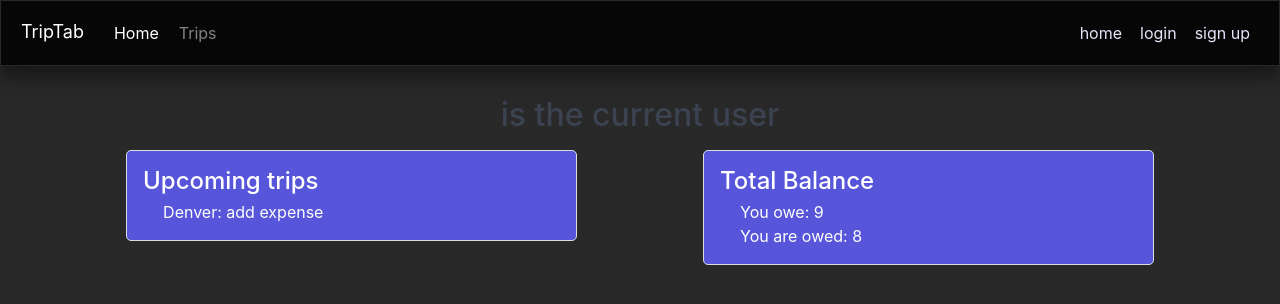
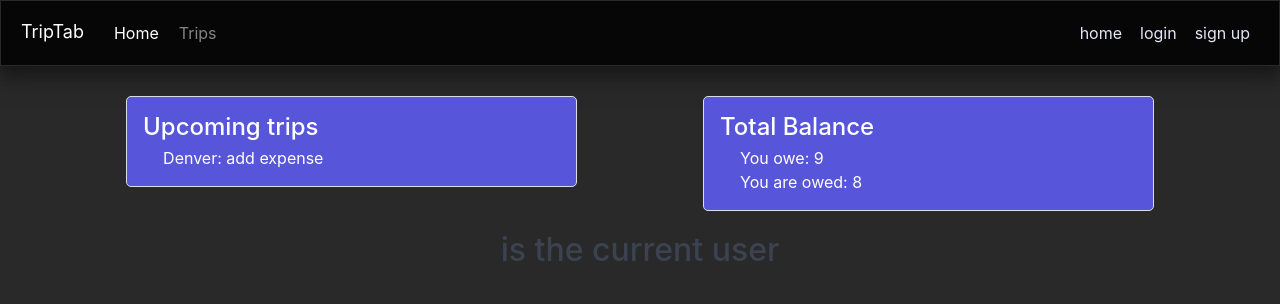
Before and after one commit to lukeevangraham/trip-tab, a React (Create React App) app: page / in a window 1280 px wide. Shown: the top 304 px of the page. Built offline with nearby package versions, Linux system fonts and the light colour scheme; no server answers.

Commit message:
reordered home page content

```diff
--- a/src/App.js
+++ b/src/App.js
@@ -57,8 +57,6 @@ class App extends Component {
         <Navbar updateUser={this.updateUser} loggedIn={this.state.loggedIn} currentUser={this.state.username}  />
         <div className="container">
           {/* greet user if logged in: */}
-          {this.state.loggedIn && <p>Join the party, {this.state.username}!</p>}
-          <Home2 currentUser={this.state.username} />
           {/* Routes to different components */}
           <Route exact path="/" component={Home} />
           <Route
@@ -66,6 +64,8 @@ class App extends Component {
             render={() => <LoginForm updateUser={this.updateUser} />}
           />
           <Route path="/signup" render={() => <Signup />} />
+          {this.state.loggedIn && <p>Join the party, {this.state.username}!</p>}
+          <Home2 currentUser={this.state.username} />
         </div>
       </div>
     );
```
